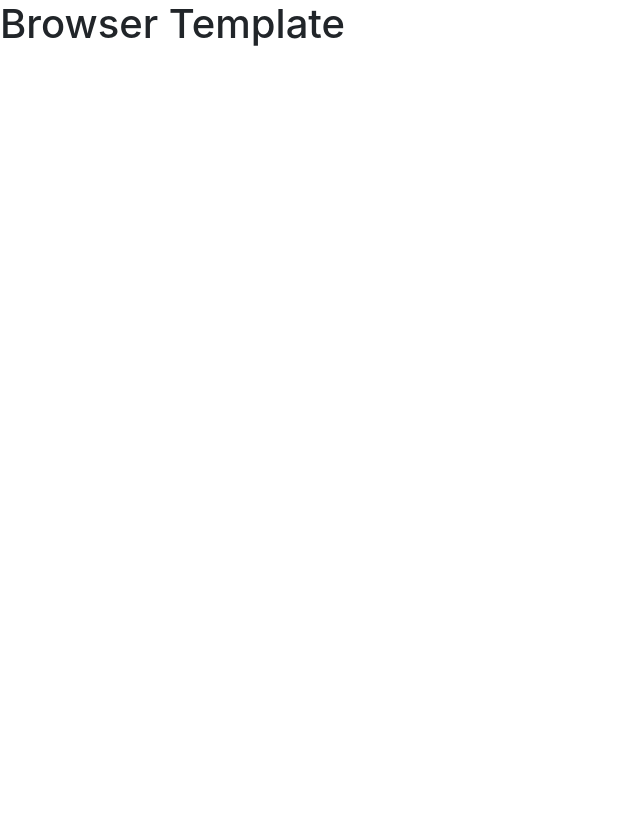
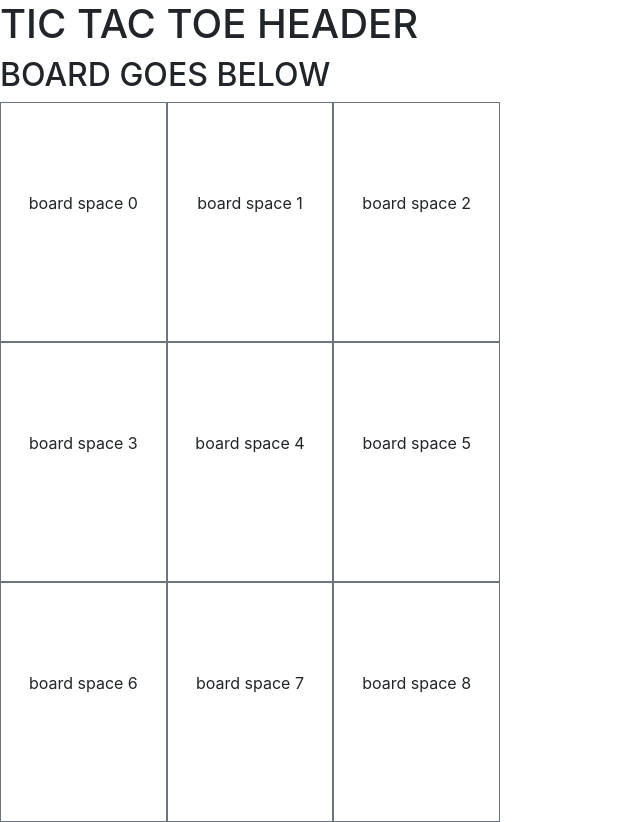
Before and after one commit to rypatel126/tic-tac-toe-client, a website built with webpack: page index.html in a window 1280 px wide. Shown: the whole page, without its empty margins (0-640 px from the left). Before the commit the page ends 800 px from the top, so only its background shows below. Built offline with nearby package versions, Linux system fonts and the light colour scheme.

Commit message:
Created game board and added headers

```diff
--- a/assets/styles/index.scss
+++ b/assets/styles/index.scss
@@ -1 +1,51 @@
 @import '~bootstrap/scss/bootstrap';
+
+.nav-bar {
+  text-align: left;
+}
+
+.container {
+  margin: 0;
+}
+
+.row {
+  // height: auto;
+  // margin: auto;
+  // max-height: 100%;
+  width: 500px;
+  text-align: center;
+}
+
+.border {
+  border-color: black;
+}
+
+.border-top {
+  border-color: white;
+}
+
+.col {
+  height: 240px;
+  line-height: 200px;
+}
+
+// .w-100 {
+//   // margin: 0;
+//   // padding: 0;
+//   background-color: black;
+// }
+
+.body-title {
+  text-align: left;
+}
+
+// #bs0 {
+//   border-right: black;
+//   border-width: thick;
+// }
+
+
+// .no-gutters {
+//   margin-bottom: 0;
+//   margin-top: 0;
+// }
--- a/index.html
+++ b/index.html
@@ -1,7 +1,7 @@
 <!DOCTYPE html>
 <html>
     <head>
-      <title>Example</title>
+      <title>Tic Tac Toe Project</title>
       <meta name="viewport" content="width=device-width, initial-scale=1">
 
       <!-- Do not add `link` tags-->
@@ -12,6 +12,25 @@
       <script src="public/application.js" type="text/javascript" charset="utf-8" defer></script>
     </head>
     <body>
-      <h1>Browser Template</h1>
+      <header class="nav-bar">
+        <h1>TIC TAC TOE HEADER</h1>
+      </header>
+      <h2 class="body-title">BOARD GOES BELOW</h2>
+      <div class="container">
+        <div class="row">
+          <div class="col border border-secondary">board space 0</div>
+          <div class="col border border-secondary">board space 1</div>
+          <div class="col border border-secondary">board space 2</div>
+          <div class="w-100"></div>
+          <div class="col border border-secondary">board space 3</div>
+          <div class="col border border-secondary">board space 4</div>
+          <div class="col border border-secondary">board space 5</div>
+          <div class="w-100"></div>
+          <div class="col border border-secondary">board space 6</div>
+          <div class="col border border-secondary">board space 7</div>
+          <div class="col border border-secondary">board space 8</div>
+          <div class="w-100"></div>
+        </div>
+      </div>
     </body>
 </html>
```
